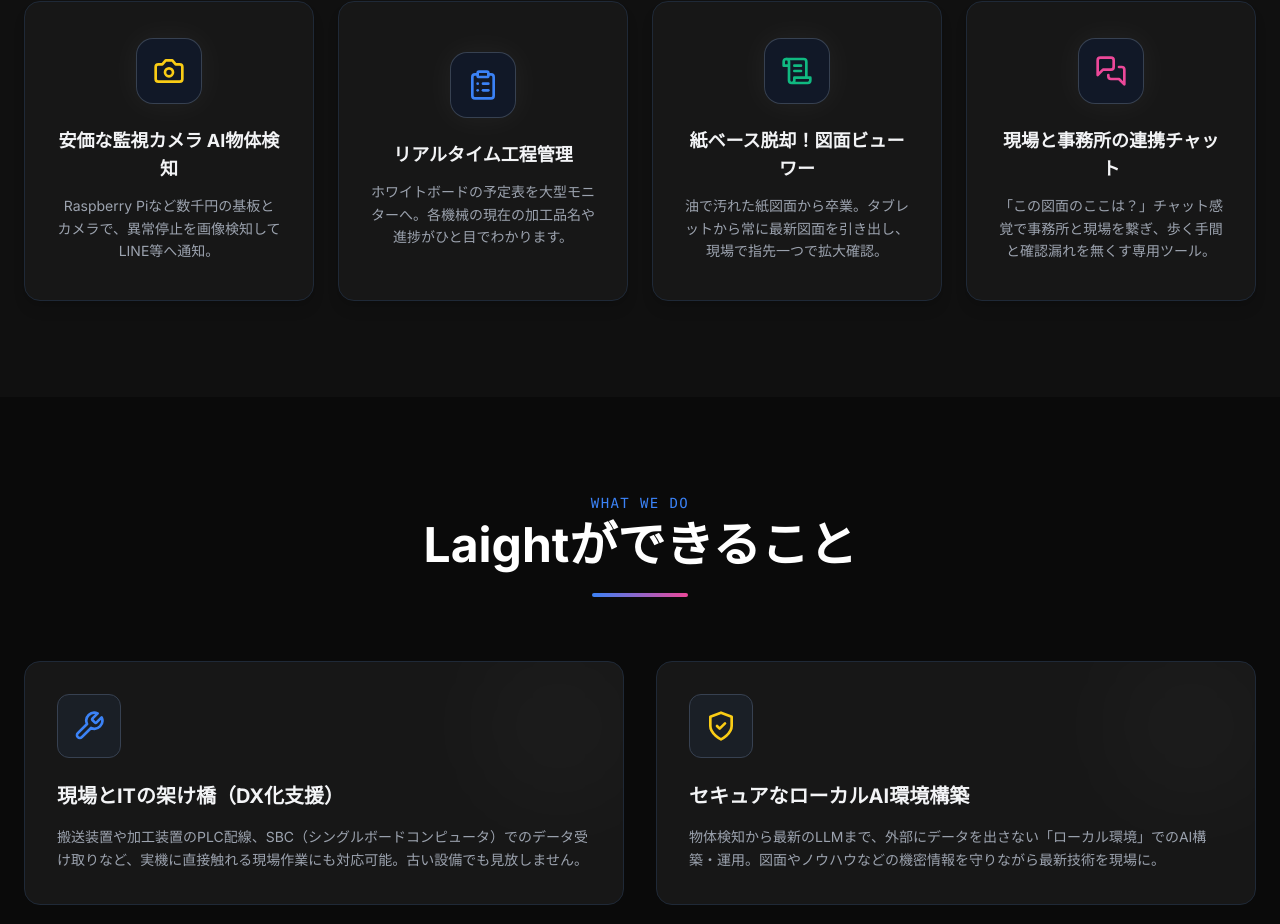
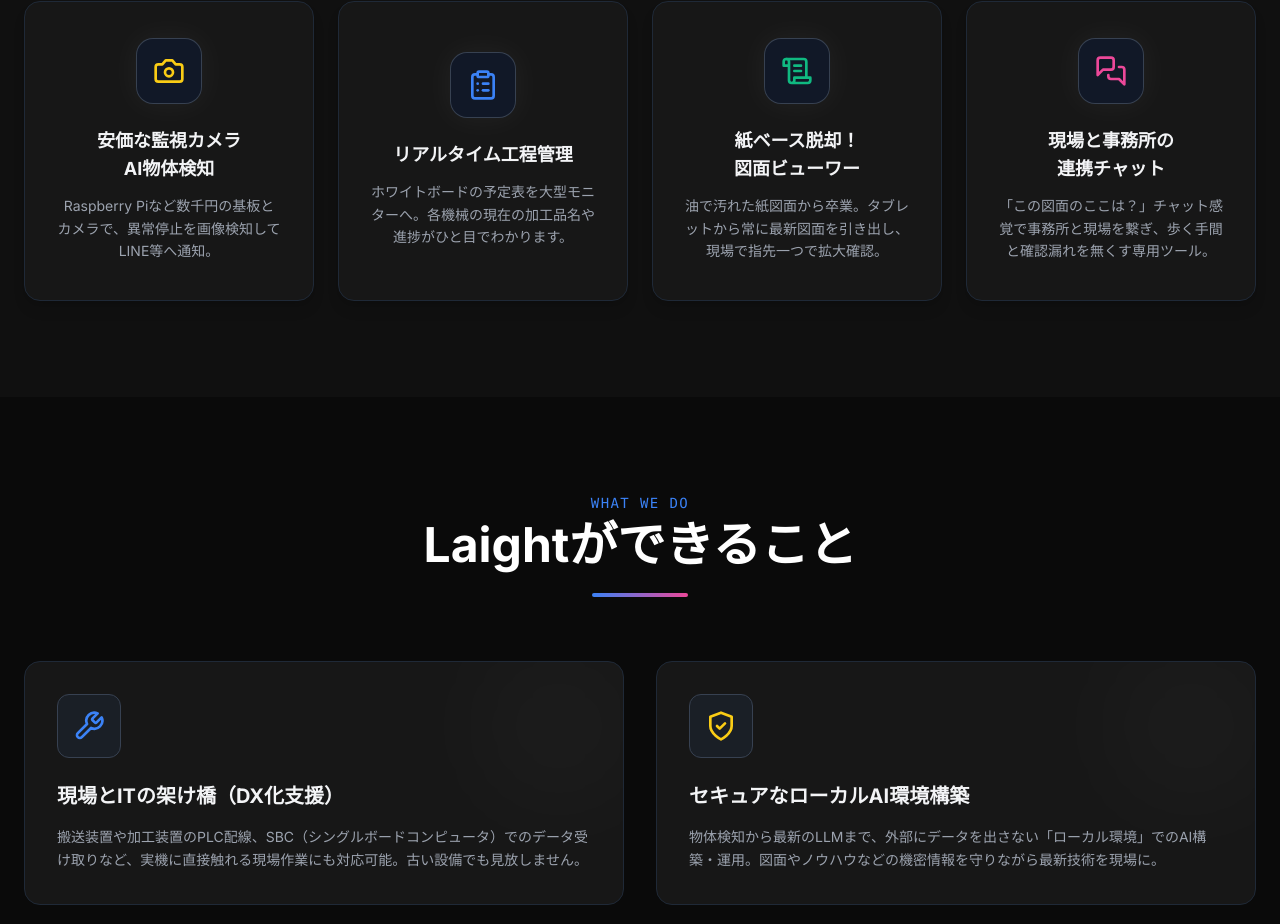
Before and after one commit to laight1900235/laight-portfolio, a React (Vite) app: page / in a window 1280 px wide. Shown: the part 2019-2943 px from the top of the page. Built offline with nearby package versions, Linux system fonts and the light colour scheme.

Commit message:
Fix text wrapping in Web App Example titles

```diff
--- a/src/components/Demo.jsx
+++ b/src/components/Demo.jsx
@@ -30,7 +30,7 @@
 const webAppExamples = [
     {
         icon: <Camera className="w-8 h-8 text-secondary" />,
-        title: "安価な監視カメラ AI物体検知",
+        title: <><span className="inline-block">安価な監視カメラ</span> <span className="inline-block">AI物体検知</span></>,
         desc: "Raspberry Piなど数千円の基板とカメラで、異常停止を画像検知してLINE等へ通知。",
         mockup: (
             <div className="flex flex-col h-full gap-2">
@@ -48,7 +48,7 @@
     },
     {
         icon: <ClipboardList className="w-8 h-8 text-primary" />,
-        title: "リアルタイム工程管理",
+        title: <><span className="inline-block">リアルタイム</span><span className="inline-block">工程管理</span></>,
         desc: "ホワイトボードの予定表を大型モニターへ。各機械の現在の加工品名や進捗がひと目でわかります。",
         mockup: (
             <div className="flex flex-col h-full bg-gray-900 rounded-lg overflow-hidden border border-gray-700">
@@ -73,7 +73,7 @@
     },
     {
         icon: <ScrollText className="w-8 h-8 text-accent" />,
-        title: "紙ベース脱却！図面ビューワー",
+        title: <><span className="inline-block">紙ベース脱却！</span><span className="inline-block">図面ビューワー</span></>,
         desc: "油で汚れた紙図面から卒業。タブレットから常に最新図面を引き出し、現場で指先一つで拡大確認。",
         mockup: (
             <div className="w-full h-full bg-gray-800 rounded-lg p-2 relative overflow-hidden border border-gray-700 flex flex-col items-center justify-center">
@@ -88,7 +88,7 @@
     },
     {
         icon: <MessagesSquare className="w-8 h-8 text-pink-500" />,
-        title: "現場と事務所の連携チャット",
+        title: <><span className="inline-block">現場と事務所の</span><span className="inline-block">連携チャット</span></>,
         desc: "「この図面のここは？」チャット感覚で事務所と現場を繋ぎ、歩く手間と確認漏れを無くす専用ツール。",
         mockup: (
             <div className="flex flex-col h-full gap-2">
```
